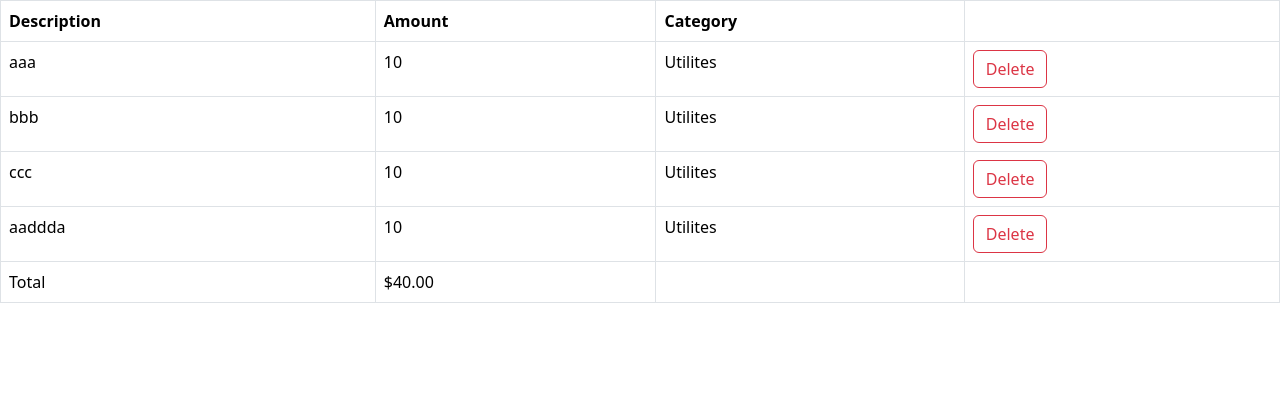
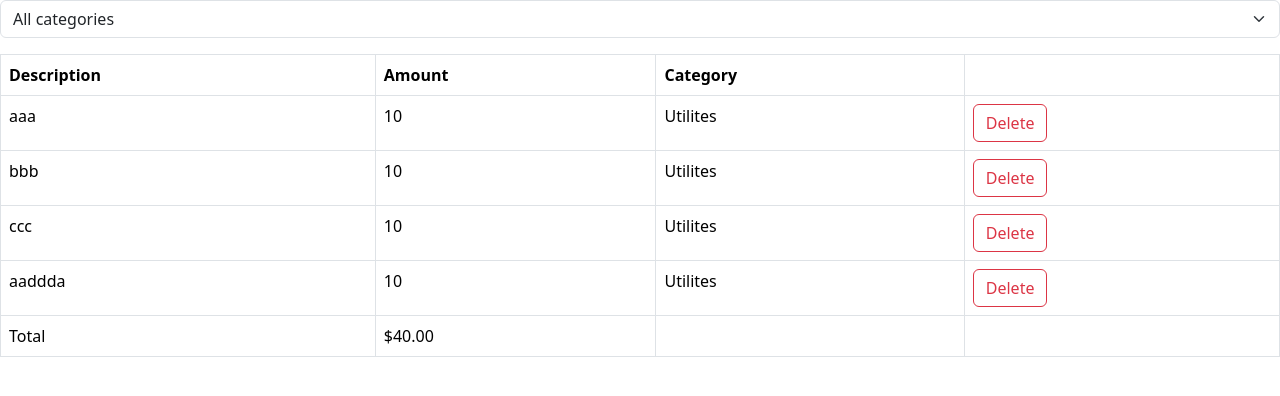
Before and after one commit to iy2chang/expense-tracker, a React (Vite) app: page / in a window 1280 px wide. Shown: the top 396 px of the page. Built offline with nearby package versions, Linux system fonts and the light colour scheme.

Commit message:
add filtering

```diff
--- a/src/App.tsx
+++ b/src/App.tsx
@@ -1,7 +1,9 @@
+import ExpenseFilter from "./expense-tracker/components/ExpenseFilter";
 import ExpenseList from "./expense-tracker/components/ExpenseList";
 import { useState } from "react";
 
 const App = () => {
+  const [selectedCategory, setSelectedCategory] = useState("");
   const [expenses, setExpenses] = useState([
     { id: 1, description: "aaa", amount: 10, category: "Utilites" },
     { id: 2, description: "bbb", amount: 10, category: "Utilites" },
@@ -9,12 +11,21 @@
     { id: 4, description: "aaddda", amount: 10, category: "Utilites" },
   ]);
 
+  const visibleExpenses = selectedCategory
+    ? expenses.filter((e) => e.category === selectedCategory)
+    : expenses;
+
   const onDelete = (id: number) =>
     setExpenses(expenses.filter((expense) => expense.id != id));
 
   return (
     <div>
-      <ExpenseList expenses={expenses} onDelete={onDelete} />
+      <div className="mb-3">
+        <ExpenseFilter
+          onSelectCategory={(category) => setSelectedCategory(category)}
+        />
+      </div>
+      <ExpenseList expenses={visibleExpenses} onDelete={onDelete} />
     </div>
   );
 };
--- /dev/null
+++ b/src/expense-tracker/components/ExpenseFilter.tsx
@@ -0,0 +1,19 @@
+interface Props {
+  onSelectCategory: (category: string) => void;
+}
+
+const ExpenseFilter = ({ onSelectCategory }: Props) => {
+  return (
+    <select
+      className="form-select"
+      onChange={(event) => onSelectCategory(event.target.value)}
+    >
+      <option value="">All categories</option>
+      <option value="Groceries">Groceries</option>
+      <option value="Utilites">Utilities</option>
+      <option value="Entertainment">Entertainment</option>
+    </select>
+  );
+};
+
+export default ExpenseFilter;
```
